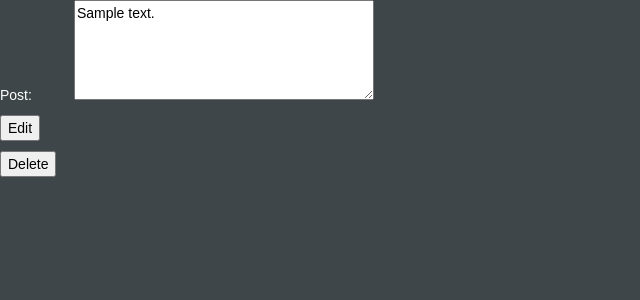
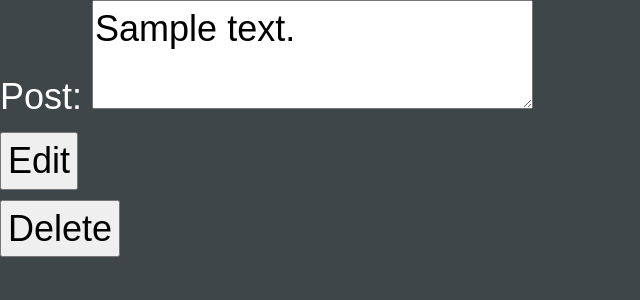
Before and after one commit to 5hwb/BigTextNotes, a Django app: page /edit_post/1 in a window 1280 px wide. Shown: the top 300 px of the page, without its empty margins (0-640 px from the left). Run offline with Django 3.2, Linux system fonts and the light colour scheme; tables that the repository leaves empty hold one stand-in row (values such as "Sample post"); some libraries are stand-ins or nearby versions.

Commit message:
Made text in add_post and edit_post bigger

```diff
--- a/Board/templates/add_post.html
+++ b/Board/templates/add_post.html
@@ -1,11 +1,11 @@
 {% extends "./base.html" %}
 {% block content %}
-<form method="post" enctype="multipart/form-data">
+<form method="post" enctype="multipart/form-data" class="big-note">
     {% csrf_token %}
 
     <p>
-        <span style="display: inline-block;width: 70px;">Post: </span>
-        <textarea name="postText" style="width:300px; height:100px; color:black"></textarea>
+        <span style="display: inline-block">Post: </span>
+        <textarea name="postText" style="color:black"></textarea>
     </p>
     <p>
         <input type="submit" value="save" style="color:black">
--- a/Board/templates/edit_post.html
+++ b/Board/templates/edit_post.html
@@ -1,11 +1,11 @@
 {% extends "./base.html" %}
 {% block content %}
-<form method="post" enctype="multipart/form-data">
+<form method="post" enctype="multipart/form-data" class="big-note">
     {% csrf_token %}
 
     <p>
-        <span style="display: inline-block;width: 70px;">Post: </span>
-        <textarea name="postText" style="width:300px; height:100px; color:black">{{ existingPost.text }}</textarea>
+        <span style="display: inline-block">Post: </span>
+        <textarea name="postText" style="color:black">{{ existingPost.text }}</textarea>
     </p>
     <p>
         <input name="save" type="submit" value="Edit" style="color:black">
```
